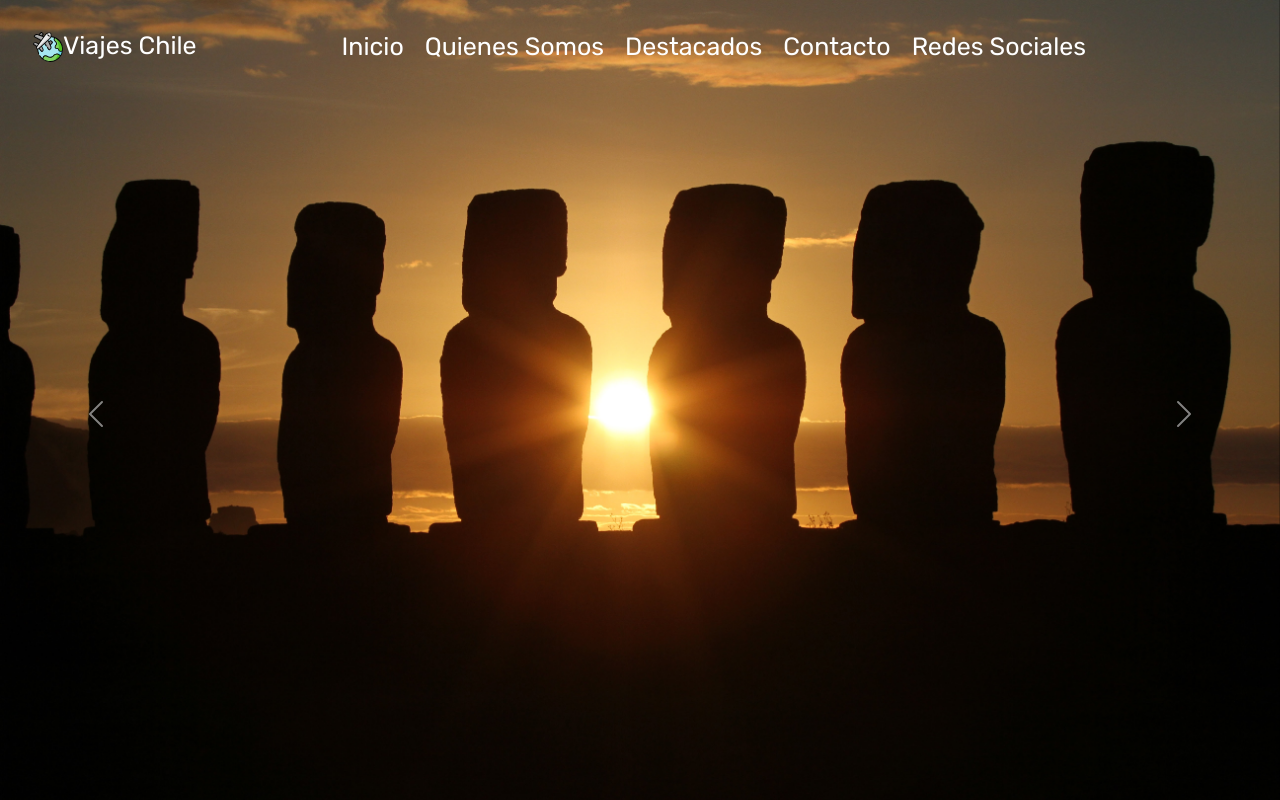
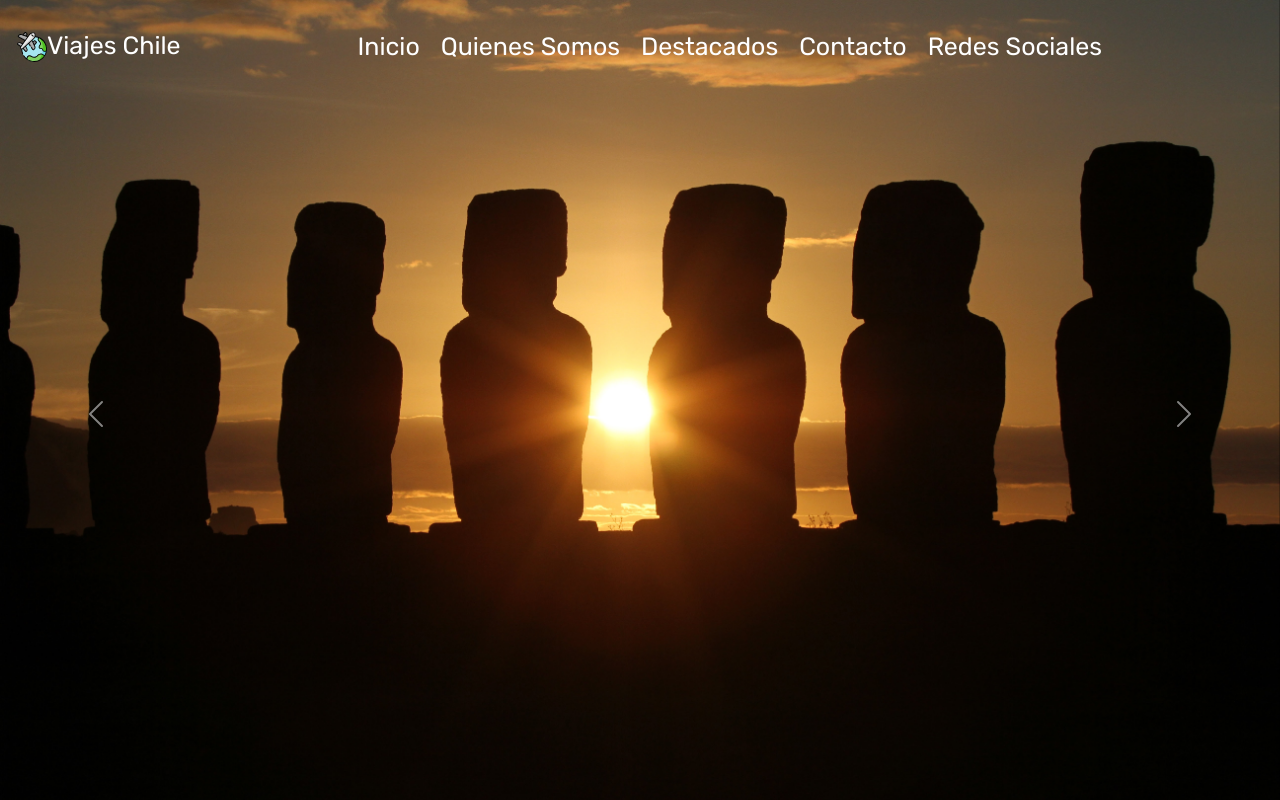
Before and after one commit to sconejera/viajes-chile-sc, a plain HTML site: page index.html in a window 1280 px wide. Shown: the top 800 px of the page. Drawn offline with nearby package versions, Linux system fonts and the light colour scheme.

Commit message:
actualizacio version

```diff
--- a/index.html
+++ b/index.html
@@ -8,7 +8,7 @@
     <meta name="keywords" content="viajes, turismo, chile, trekking, fauna">
     <title>Viajes Chile</title>
     <link rel="icon" type="image/png" href="./assets/img/viajes.svg" />
-    <!--bootstrap-->
+    <!--cdn bootstrap-->
     <link href="https://cdn.jsdelivr.net/npm/bootstrap@5.3.2/dist/css/bootstrap.min.css" rel="stylesheet"
         integrity="sha384-T3c6CoIi6uLrA9TneNEoa7RxnatzjcDSCmG1MXxSR1GAsXEV/Dwwykc2MPK8M2HN" crossorigin="anonymous">
     <!--CSS-->
@@ -22,7 +22,7 @@
         <!--navbar-->
         <nav class="navbar navbar-expand-md navbar-expand-lg navbar-dark navbar
           fixed-top">
-            <div class="container-fluid mx-3">
+            <div class="container-fluid mb-3">
                 <a class="navbar-brand" href="#">
                     <img src="./assets/img/viajes.svg" class="logoHeader" alt="Viajes Chile" />Viajes Chile
                 </a>
```
